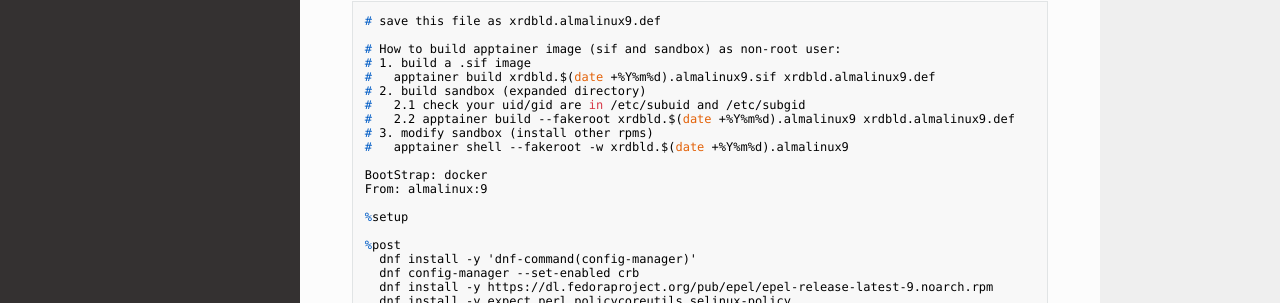
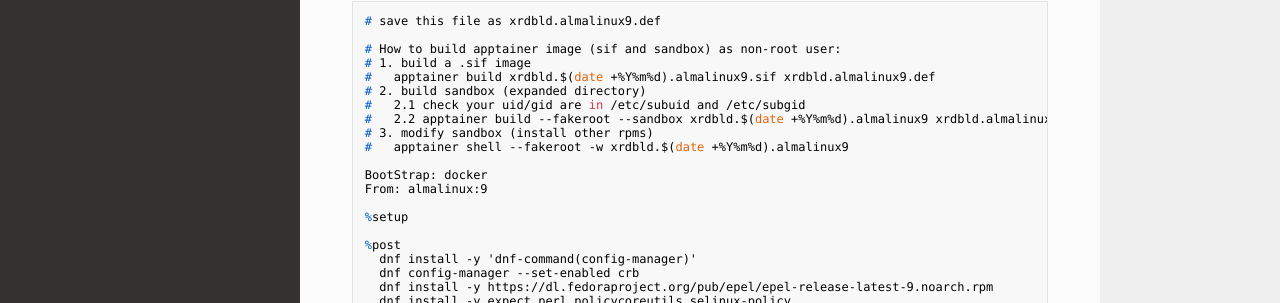
Before and after one commit to xrootd/howto, an MkDocs documentation site: the page built from docs/Compile.md, in a window 1280 px wide and 900 px high. Shown: the part 311-614 px from the top of the window. Built offline with MkDocs 1.6.1, drawn with Linux system fonts in a browser that asks for light colours; nearby versions of some CDN libraries.

Commit message:
add the missing --sandbox to instruction

```diff
--- a/docs/Compile.md
+++ b/docs/Compile.md
@@ -14,7 +14,7 @@ Build an AlmaLinux 9 Apptainer container to compile Xrootd, tested on Rocky Linu
 #   apptainer build xrdbld.$(date +%Y%m%d).almalinux9.sif xrdbld.almalinux9.def
 # 2. build sandbox (expanded directory)
 #   2.1 check your uid/gid are in /etc/subuid and /etc/subgid
-#   2.2 apptainer build --fakeroot xrdbld.$(date +%Y%m%d).almalinux9 xrdbld.almalinux9.def
+#   2.2 apptainer build --fakeroot --sandbox xrdbld.$(date +%Y%m%d).almalinux9 xrdbld.almalinux9.def
 # 3. modify sandbox (install other rpms)
 #   apptainer shell --fakeroot -w xrdbld.$(date +%Y%m%d).almalinux9
 
```
